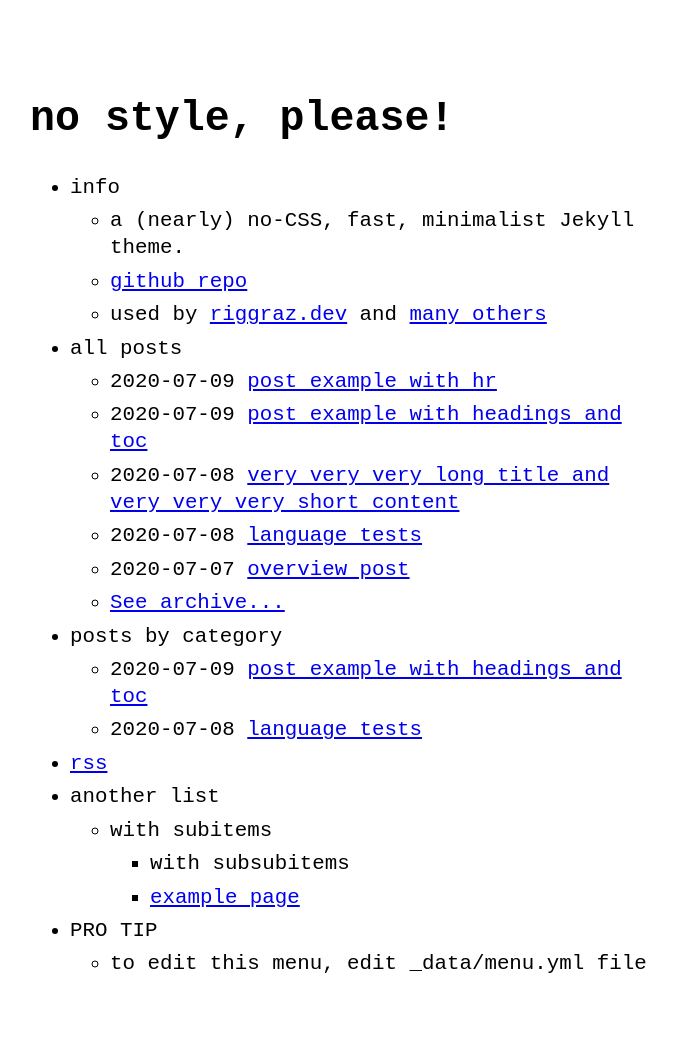
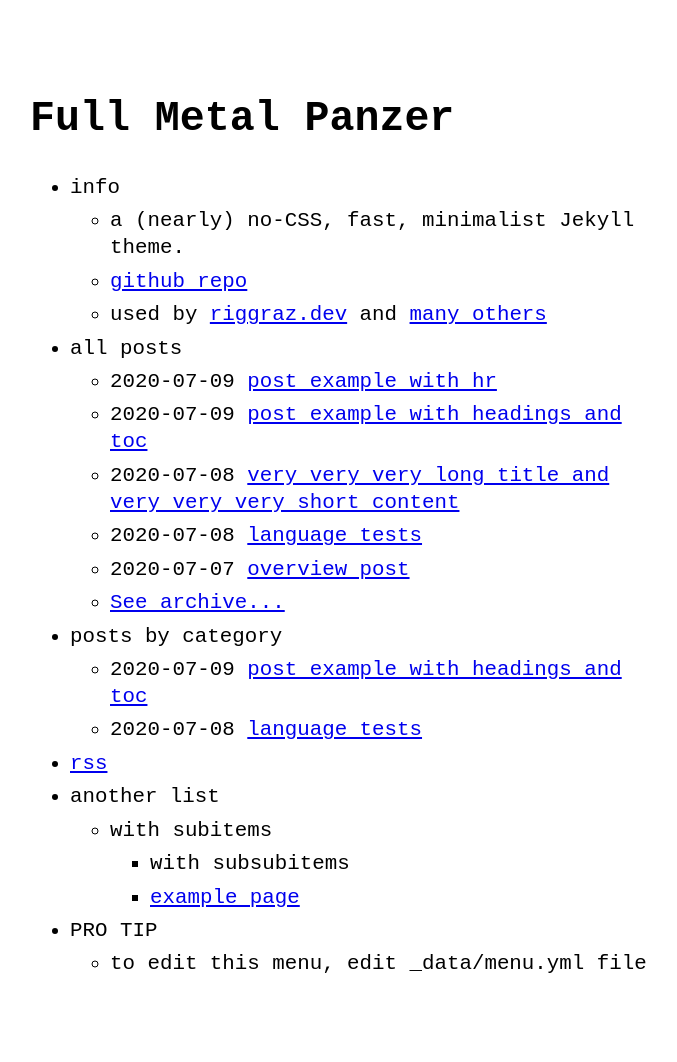
Before and after one commit to fullmetalpanzer/fullmetalpanzer.github.io, a Jekyll site: the page built from index.md, in a window 1280 px wide. Shown: the whole page, without its empty margins (290-967 px from the left). Built offline with Jekyll 4.4.1, drawn with Linux system fonts in a browser that asks for light colours.

Commit message:
change config.yml

```diff
--- a/_config.yml
+++ b/_config.yml
@@ -1,10 +1,10 @@
-title: no style, please! # name of the site
-author: Riccardo Graziosi # name of site's author
-email: riccardo.graziosi97@gmail.com # email of site's author
-url: https://riggraz.dev # root address of the site
-baseurl: "/no-style-please" # subpath of the site, e.g. "/blog"
+title: Full Metal Panzer    # name of the site
+author: Saer Yue # name of site's author
+email: powermetalpanic@icloud.com # email of site's author
+url: https://fullmetalpanzer.github.io/ # root address of the site
+baseurl: "" # subpath of the site, e.g. "/blog"
 description: > # description of the site (multiple lines allowed)
-  A (nearly) no-CSS, fast, minimalist Jekyll theme.
+  Full Metal Panzer RC tanks.
 
 permalink: /:slug.html
 
```
